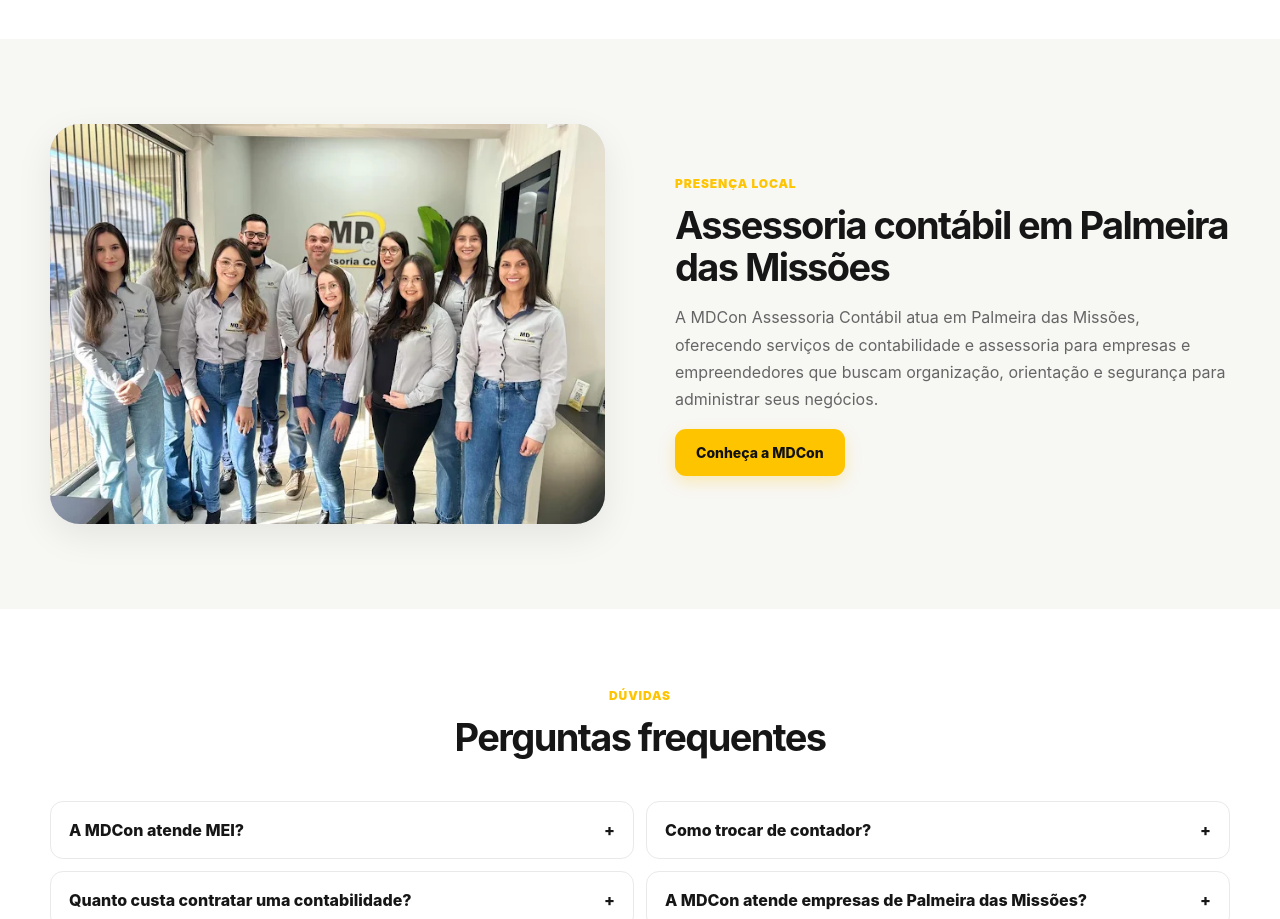
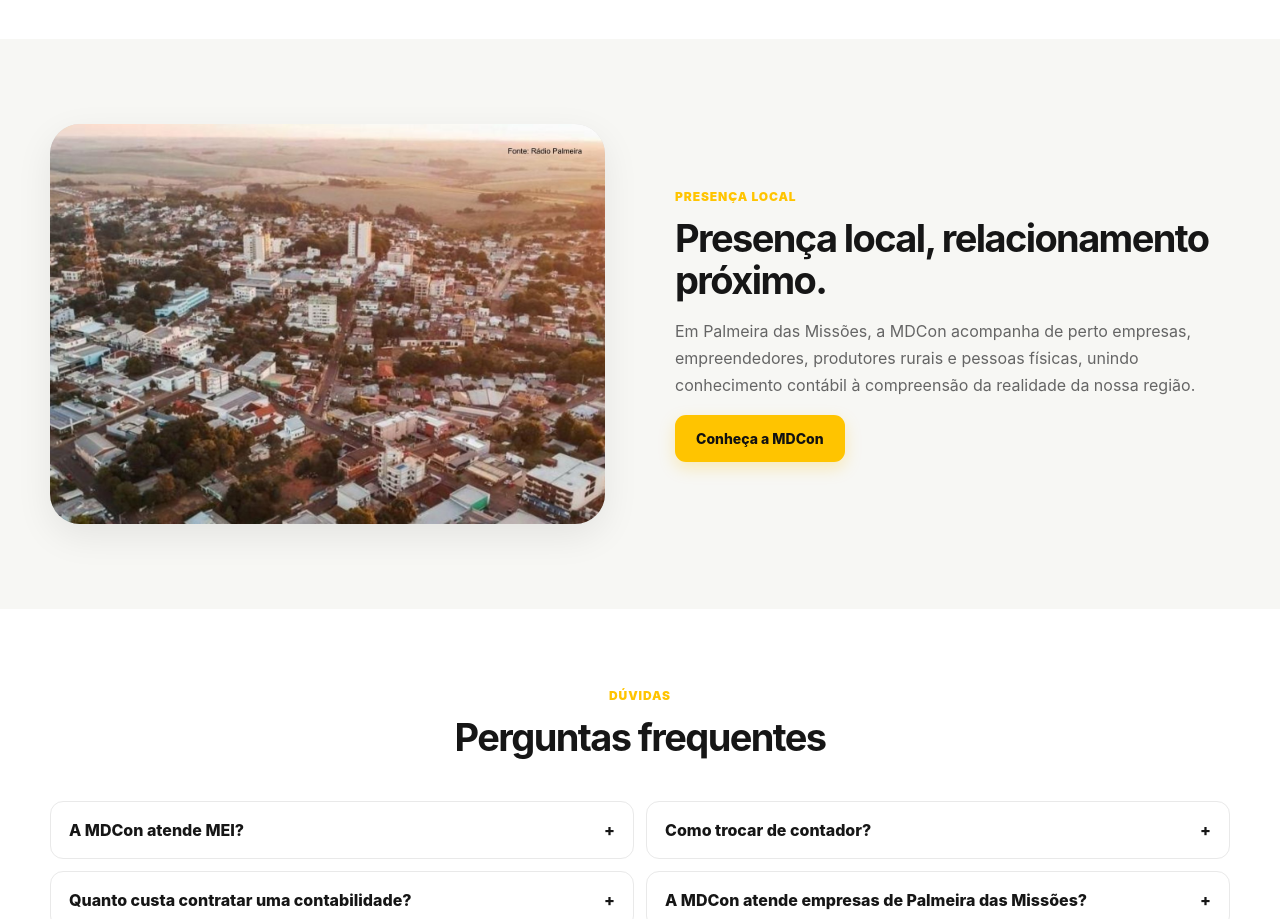
Before and after one commit to cestarifcc-glitch/mdcon-site-oficial, a Next.js app: page / in a window 1280 px wide. Shown: the part 3540-4459 px from the top of the page. Built offline with nearby package versions, Linux system fonts and the light colour scheme.

Commit message:
Add files via upload

```diff
--- a/app/page.tsx
+++ b/app/page.tsx
@@ -64,7 +64,7 @@
       </div>
       <div className="hero-photo-wrap">
         <div className="hero-photo-card">
-          <Image src="/mdcon-fachada.png" alt="Equipe da MDCon Assessoria Contábil em Palmeira das Missões" fill priority sizes="(max-width: 900px) 100vw, 48vw" className="hero-photo" />
+          <Image src="/mdcon-fachada.png" alt="Fachada da MDCon Assessoria Contábil em Palmeira das Missões" fill priority sizes="(max-width: 900px) 100vw, 48vw" className="hero-photo" />
           <div className="photo-badge"><strong>Equipe MDCon</strong><span>Atendimento próximo e profissional</span></div>
         </div>
       </div>
@@ -98,7 +98,7 @@
 
   <section className="section split-section"><div className="container split-grid"><div><span className="eyebrow">PARA QUEM É</span><h2>A MDCon atende diferentes tipos de negócios</h2><div className="tags">{['Pequenas empresas','MEIs','Prestadores de serviços','Profissionais liberais','Comércio','Simples Nacional','Empresas em crescimento','Empreendedores'].map(t=><span key={t}>{t}</span>)}</div><a className="text-link" href="https://wa.me/5555984522204" target="_blank" rel="noreferrer">Converse com a MDCon →</a></div><div><span className="eyebrow">COMO FUNCIONA</span><h2>Um atendimento simples e próximo</h2><div className="steps">{[['01','Você entra em contato'],['02','Entendemos sua necessidade'],['03','Apresentamos a solução'],['04','A MDCon cuida da contabilidade']].map(s=><div className="step" key={s[0]}><b>{s[0]}</b><span>{s[1]}</span></div>)}</div></div></div></section>
 
-  <section className="local-section"><div className="container local-grid"><div className="local-photo"><Image src="/equipe-mdcon.png" alt="Equipe MDCon em seu escritório" fill sizes="(max-width: 900px) 100vw, 48vw" className="local-photo-img" /></div><div><span className="eyebrow">PRESENÇA LOCAL</span><h2>Assessoria contábil em Palmeira das Missões</h2><p>A MDCon Assessoria Contábil atua em Palmeira das Missões, oferecendo serviços de contabilidade e assessoria para empresas e empreendedores que buscam organização, orientação e segurança para administrar seus negócios.</p><Link className="btn btn-primary" href="/sobre">Conheça a MDCon</Link></div></div></section>
+  <section className="local-section"><div className="container local-grid"><div className="local-photo"><Image src="/palmeira-das-missoes.jpg" alt="Vista de Palmeira das Missões, Rio Grande do Sul" fill sizes="(max-width: 900px) 100vw, 48vw" className="local-photo-img" /></div><div><span className="eyebrow">PRESENÇA LOCAL</span><h2>Presença local, relacionamento próximo.</h2><p>Em Palmeira das Missões, a MDCon acompanha de perto empresas, empreendedores, produtores rurais e pessoas físicas, unindo conhecimento contábil à compreensão da realidade da nossa região.</p><Link className="btn btn-primary" href="/sobre">Conheça a MDCon</Link></div></div></section>
 
   <section className="section compact"><div className="container"><div className="section-head"><span className="eyebrow">DÚVIDAS</span><h2>Perguntas frequentes</h2></div><div className="faq-grid">{faqs.map(f=><details key={f[0]}><summary>{f[0]}<span>+</span></summary><p>{f[1]}</p></details>)}</div></div></section>
 
```
